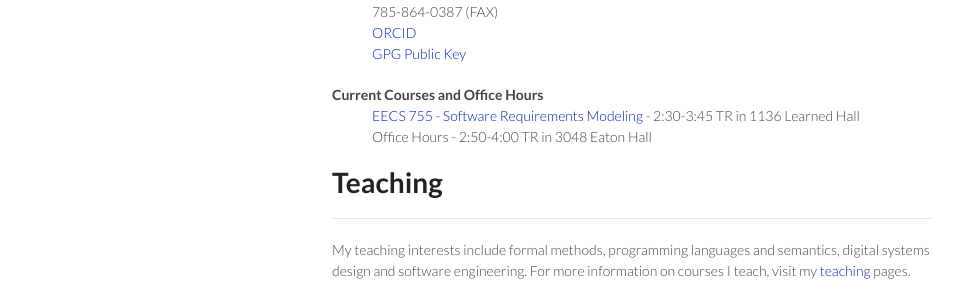
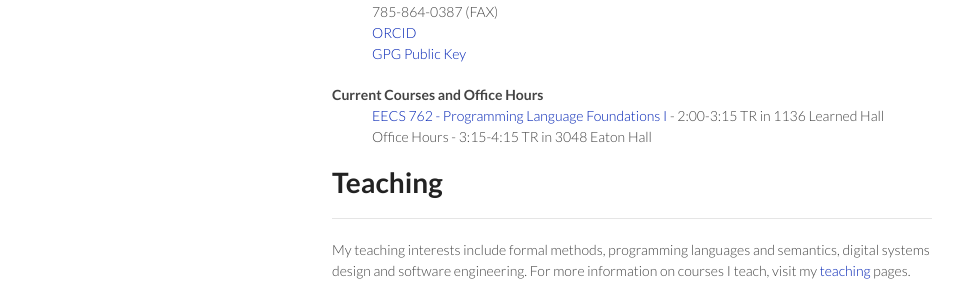
Before and after one commit to palexand/palexand.github.io, a Jekyll site: the page built from index.md, in a window 1280 px wide and 1299 px high. Shown: the part 506-806 px from the top of the window, without its empty margins (158-1121 px from the left). Built offline with Jekyll 4.4.1, drawn with Linux system fonts in a browser that asks for light colours.

Commit message:
updates to teaching schedule and office hours

```diff
--- a/_config.yml
+++ b/_config.yml
@@ -4,7 +4,7 @@ github: https://github.com/palexand
 title: Dr. Perry Alexander
 subtitle: The University of Kansas
 ohrsoff: 3048 Eaton Hall
-ohrs: 2:50-4:00 TR
+ohrs: 3:15-4:15 TR
 markdown: kramdown
 name: WPA
 description: Perry Alexander's Website
--- a/_data/teaching.yml
+++ b/_data/teaching.yml
@@ -21,13 +21,13 @@
   github: palexand
   repo: eecs762
   description: Programming Language Fundamentals is an introduction to the semantics of programming languages. The course will present modern approaches for defining dynamic and static semantics as well as verifying definitions and implementing interpreters. We will start with dynamic semantics defining languages using operational, denotational, and axiomatic semantics. We will then overview domain theory and being looking at static semantics and types. The course concentrates on pragmatic issues and requires both specification and verification of semantics and implementation of interpreters.
+  where: 1136 Learned Hall
+  when: 2:00-3:15 TR
 
 - name: EECS 755 - Software Requirements Modeling
   github: palexand
   repo: eecs755
   description: Software Requirements Modeling is an advanced introduction to modern techniques for specification, verification and implementation of software systems. Topics covered are equally useful for hardware and software verification. We will learn to write formal specifications, refine specifications and verify that implementations meet their requirements. Specific topics include axiomatic specification, invariants, algebraic types and induction, constructive specification, assume-guarantees style specification, safety and liveness, and natural deduction. Currently we use the Coq verification tool, but techniques learned apply equally well to other verification systems.
-  where: 1136 Learned Hall
-  when: 2:30-3:45 TR
 
 - name: EECS 843 - Programming Language Foundations II
   github: palexand
```
Also changed, not shown: _posts/2026-01-27-Bright-Size-Life-Pat-Metheny-Group.md (+2 -2 lines).
